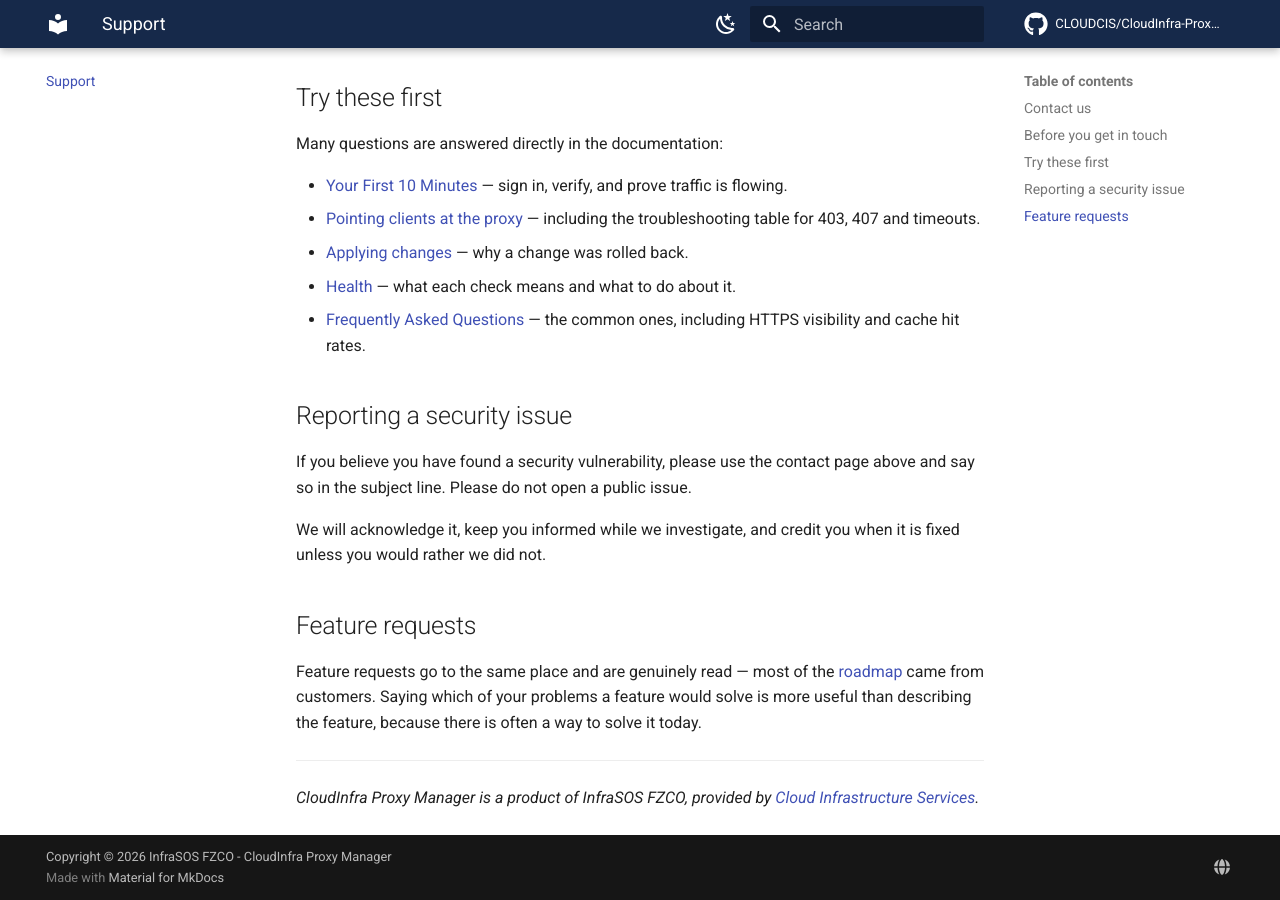
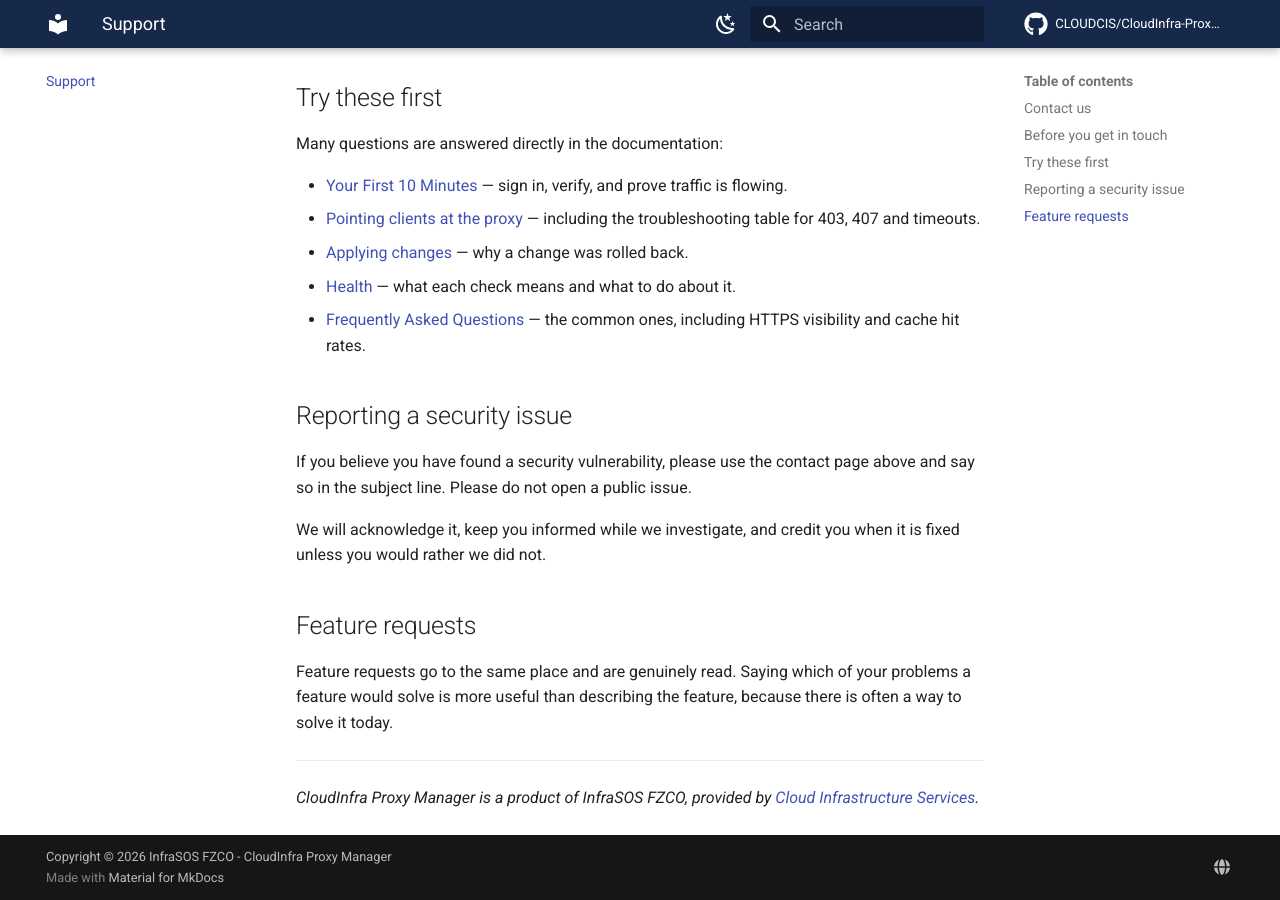
Before and after one commit to CLOUDCIS/CloudInfra-Proxy-Manager, an MkDocs documentation site: the page built from docs/support.md, in a window 1280 px wide and 900 px high, scrolled down 1090 px. Built offline with MkDocs 1.6.1 and Material for MkDocs 9.7.7, drawn with Linux system fonts in a browser that asks for light colours; comment, search, counter and statistics services are not loaded.

Commit message:
Remove an unfounded claim about where the roadmap came from
Both pages said most of the roadmap came from customers. It did not - it was
written from the PRD and our own judgement. That is a claim about a relationship
with customers that should not be published on an assumption.

Co-Authored-By: Claude Opus 5 (1M context) <noreply@anthropic.com>

```diff
--- a/docs/support.md
+++ b/docs/support.md
@@ -61,10 +61,9 @@ when it is fixed unless you would rather we did not.
 
 ## Feature requests
 
-Feature requests go to the same place and are genuinely read — most of the
-[roadmap](about/roadmap.md) came from customers. Saying which of your problems a
-feature would solve is more useful than describing the feature, because there is
-often a way to solve it today.
+Feature requests go to the same place and are genuinely read. Saying which of
+your problems a feature would solve is more useful than describing the feature,
+because there is often a way to solve it today.
 
 ---
 
```
Also changed, not shown: docs/about/roadmap.md (+2 -2 lines).
